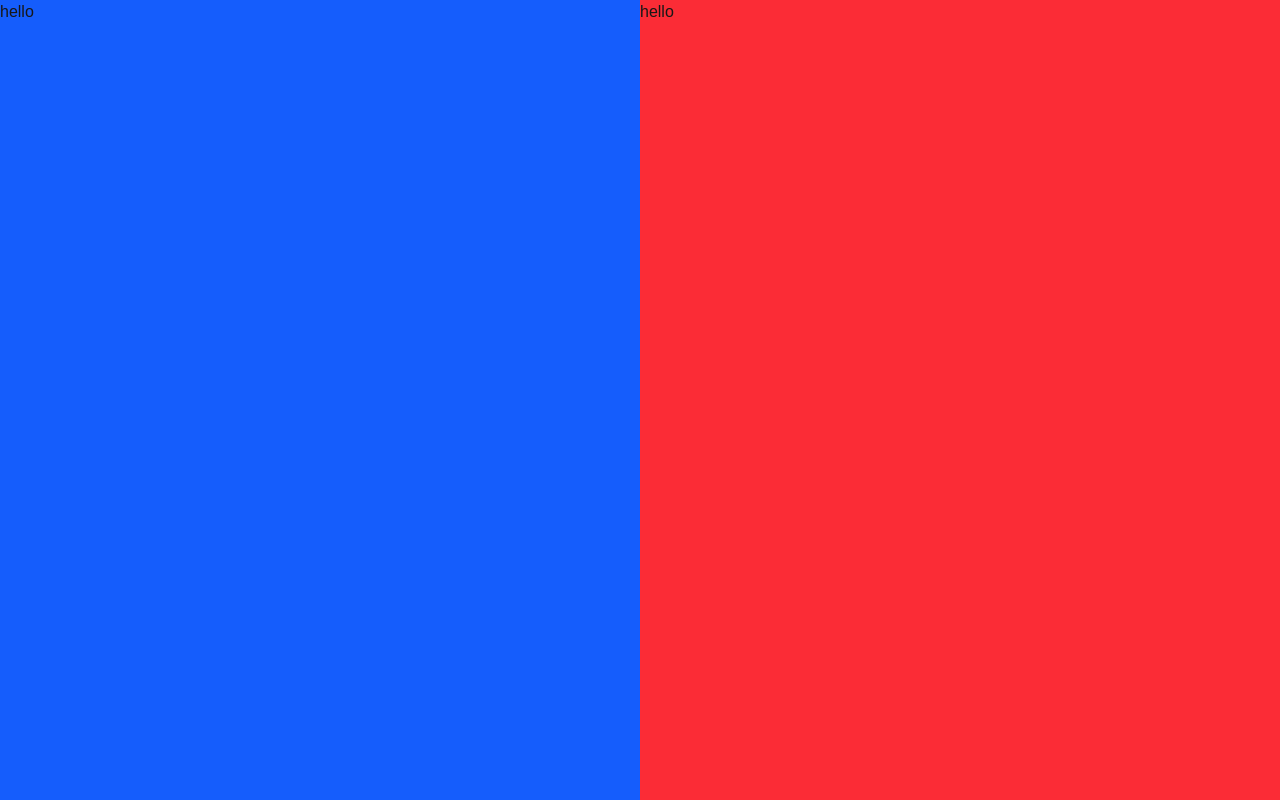
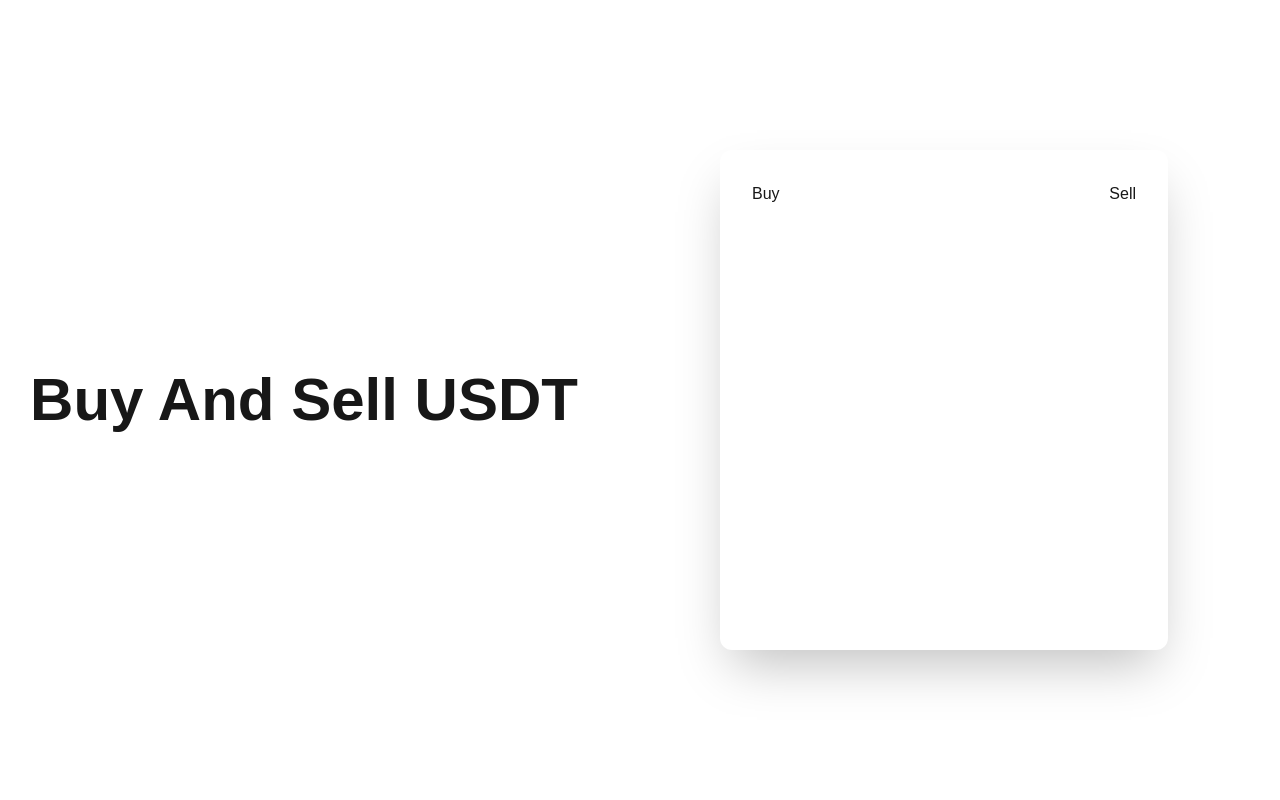
Before and after one commit to Shaahzad/Nextjs, a Next.js app: page / in a window 1280 px wide. Built offline with nearby package versions, Linux system fonts and the light colour scheme.

Commit message:
learn next js

```diff
--- a/app/page.tsx
+++ b/app/page.tsx
@@ -1,11 +1,16 @@
 export default async function Page() {
   return (
     <div className="min-h-screen flex lg:flex-row flex-col">
-      <div className="bg-blue-600 w-full h-auto flex-1">
-        <span>hello</span>
+      <div className="flex-1 flex items-center justify-center">
+          <h1 className="lg:text-[60px] text-[20px] font-semibold">Buy And Sell USDT</h1>
       </div>
-      <div className="bg-red-500 w-full h-auto flex-1">
-        <span>hello</span>
+      <div className="flex-1 bg-white flex items-center justify-center p-8">
+        <div className="w-full max-w-md min-h-[500px] rounded-xl shadow-2xl p-8">
+        <div className="flex justify-between">
+          <span>Buy</span>
+          <span>Sell</span>
+        </div>
+        </div>
       </div>
     </div>
   )
```
